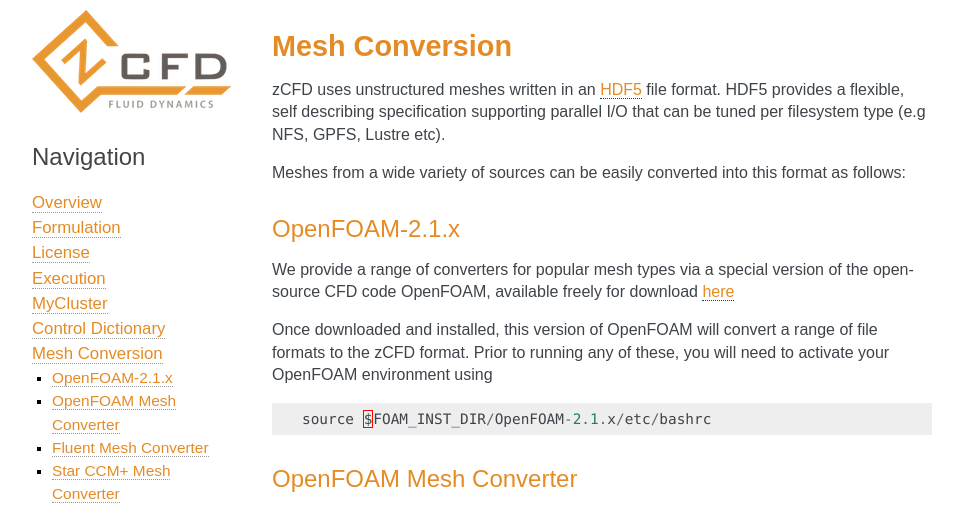
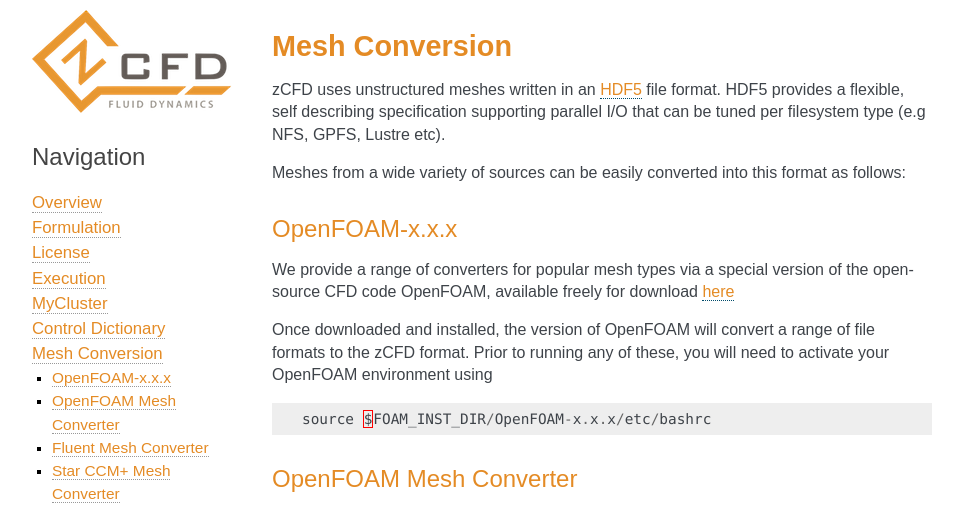
Before and after one commit to zCFD/zCFDguide, a Sphinx documentation site: the page built from docs/source/meshutil.rst, in a window 1280 px wide. Shown: the top 509 px of the page, without its empty margins (148-1111 px from the left). Built offline with Sphinx 7.4.7, drawn with Linux system fonts in a browser that asks for light colours.

Commit message:
Updated documentation to reflect new distribution of openfoam converter

```diff
--- a/docs/source/meshutil.rst
+++ b/docs/source/meshutil.rst
@@ -5,16 +5,16 @@
 
 Meshes from a wide variety of sources can be easily converted into this format as follows:
 
-OpenFOAM-2.1.x
+OpenFOAM-x.x.x
 --------------
 
-We provide a range of converters for popular mesh types via a special version of the open-source CFD code OpenFOAM, available freely for download `here <https://github.com/zenotech/OpenFOAM-2.1.x>`_
+We provide a range of converters for popular mesh types via a special version of the open-source CFD code OpenFOAM, available freely for download `here <https://github.com/zCFD/foamTozCFD.git>`_
 
-Once downloaded and installed, this version of OpenFOAM will convert a range of file formats to the zCFD format. Prior to running any of these, you will need to activate your OpenFOAM environment using
+Once downloaded and installed, the version of OpenFOAM will convert a range of file formats to the zCFD format. Prior to running any of these, you will need to activate your OpenFOAM environment using
 
 .. code-block:: python
 
-    source $FOAM_INST_DIR/OpenFOAM-2.1.x/etc/bashrc
+    source $FOAM_INST_DIR/OpenFOAM-x.x.x/etc/bashrc
 
 OpenFOAM Mesh Converter
 -----------------------
```
